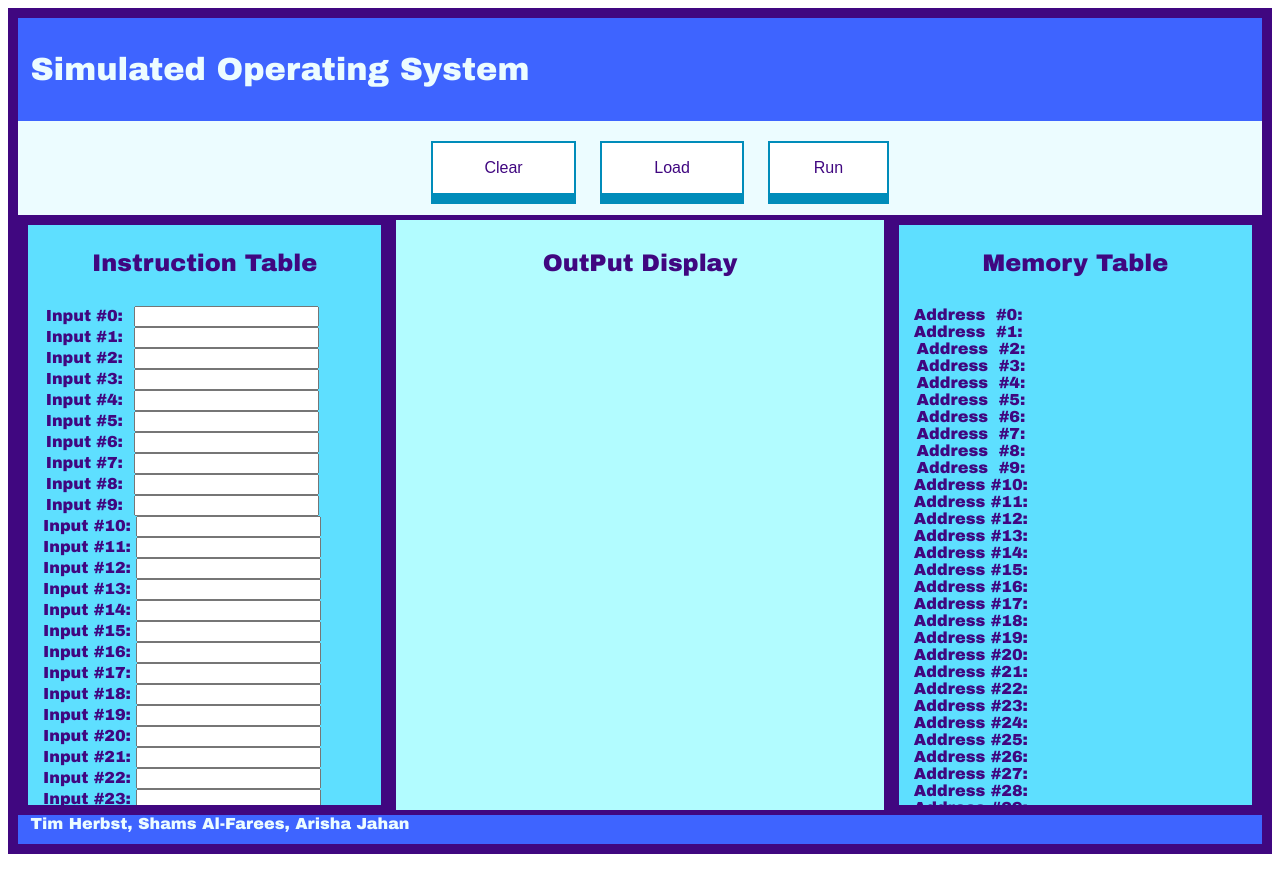
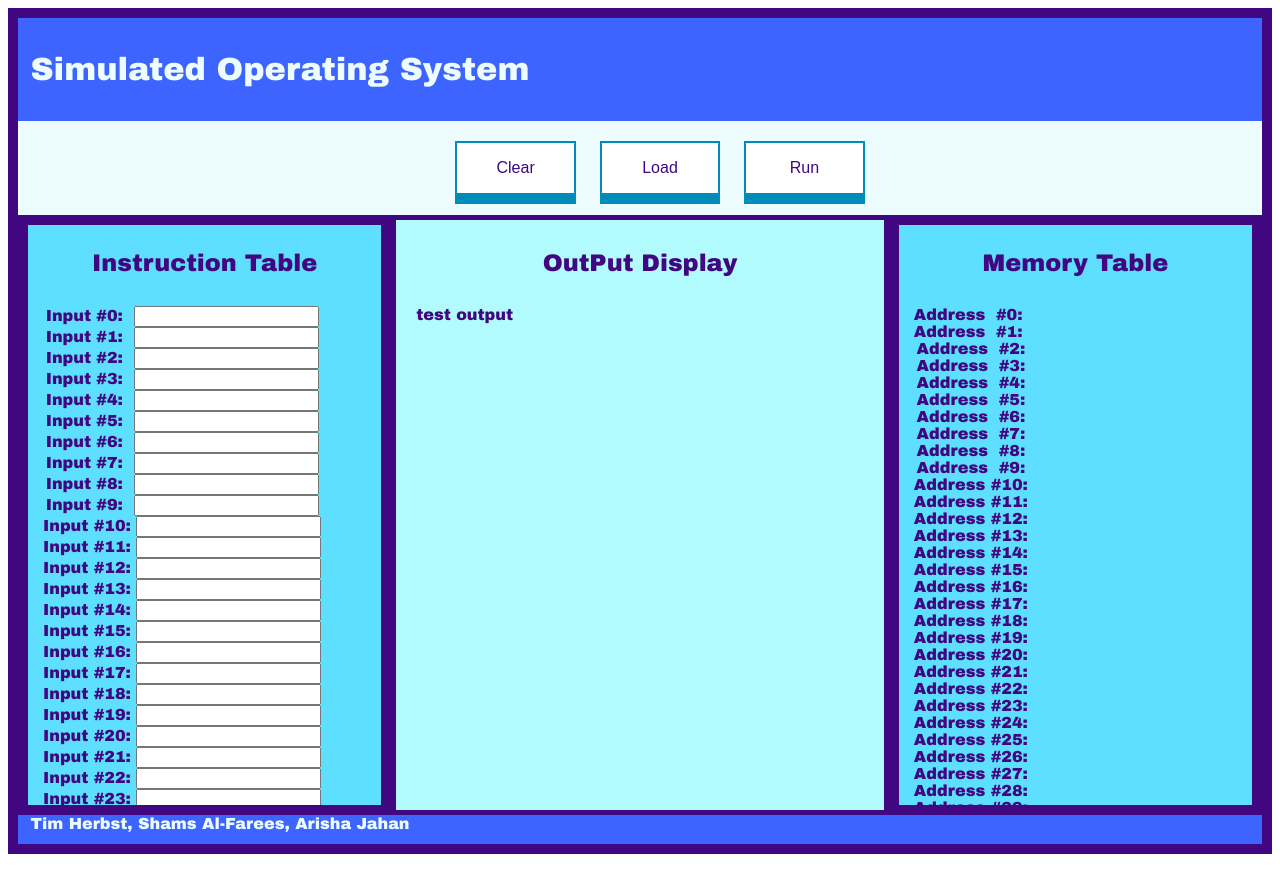
Before and after one commit to therbsty/simulated-os-angular, an Angular app: page / in a window 1280 px wide. Shown: the top 892 px of the page. Built offline with nearby package versions, Linux system fonts and the light colour scheme.

Commit message:
buttons conected

```diff
--- a/src/app/app.component.html
+++ b/src/app/app.component.html
@@ -102,11 +102,11 @@
 
 <ul>
   <div class="wrapper">
-  <button style="width:12%" > Clear  </button>
+    <button style="width:10%" (click)="clear()">Clear</button>
+    <div class="divider"></div>
+    <button style="width:10%" (click)="load()">Load</button>
   <div class="divider"></div>
-  <button style="width:12%" > Load </button>
-  <div class="divider"></div>
-  <button style="width:10%"> Run </button>
+  <button style="width:10%" (click)="run()">Run</button>
   </div>
 </ul>
 
--- a/src/app/app.component.ts
+++ b/src/app/app.component.ts
@@ -22,7 +22,22 @@ export class AppComponent {
   instructiontable: string[] = ['', '', '', '', '', '', '', '', ``, '',
     '', '', '', '', '', '', '', '', '',
     '', '', '', '', '', ];
-  outputdisplay: string;
+  outputdisplay: string = 'test output';
+  clear() {
+    this.outputdisplay = 'Clear Was Clicked';
+    this.instructiontable = ['', '', '', '', '', '', '', '', ``, '',
+      '', '', '', '', '', '', '', '', '',
+      '', '', '', '', '', ];
+    this.memorytable[0] = 'clear';
+  }
+  load() {
+    this.outputdisplay = 'Load Was Clicked';
+    this.memorytable[0] = 'load';
+  }
+  run() {
+    this.outputdisplay = 'Run Was Clicked';
+    this.memorytable[0] = 'run';
+  }
   addInput(instruction: string, index: number) {
     this.instructiontable[index] = instruction;
   }
```
